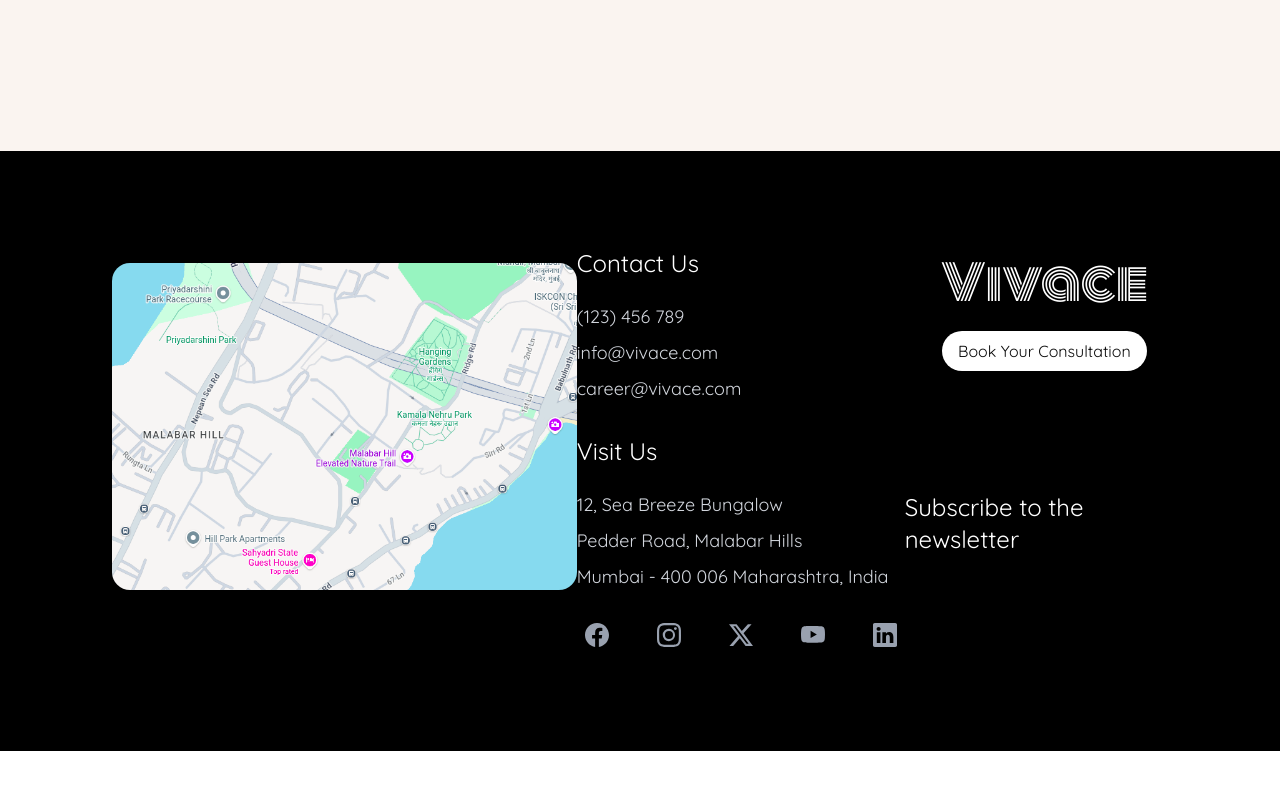
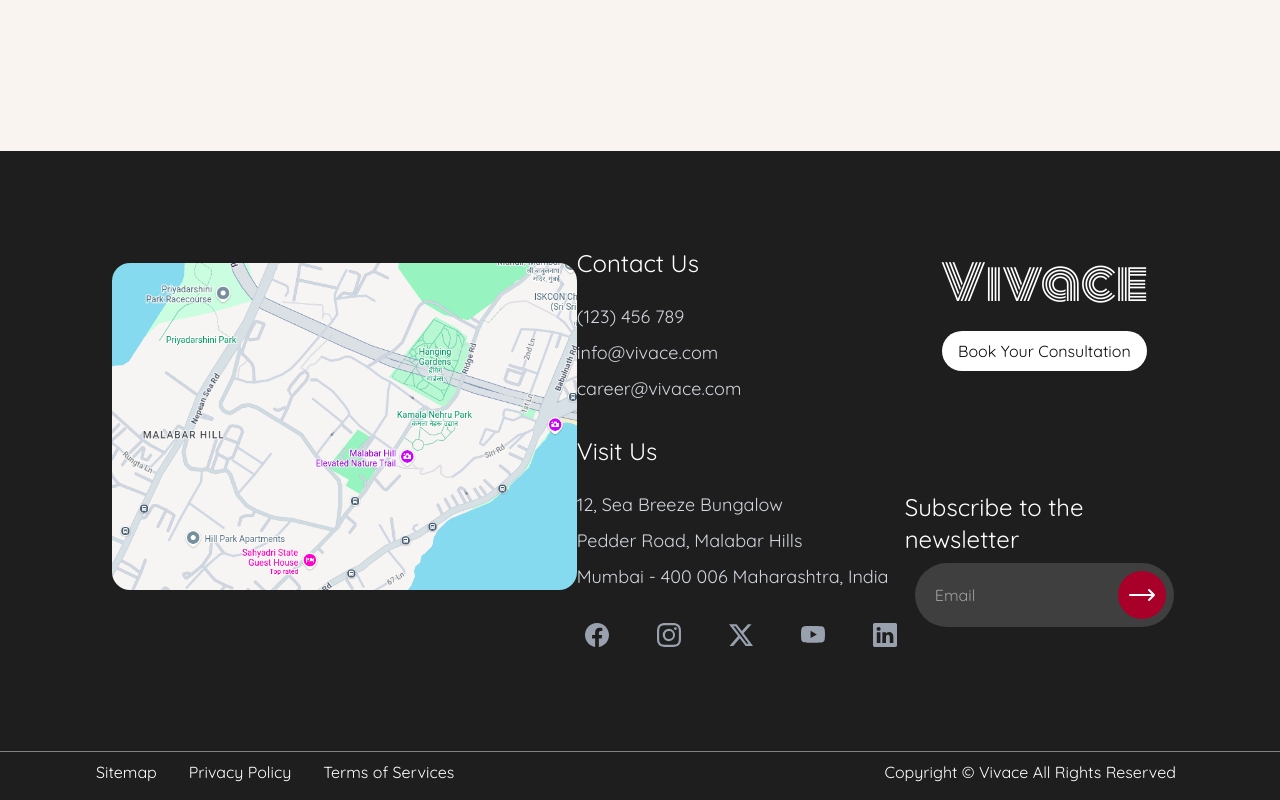
Before and after one commit to PRIME08012004/Vivace, a Next.js app: page / in a window 1280 px wide. Shown: the part 4119-4919 px from the top of the page. Before the commit the page ends 4870 px from the top, so only its background shows below. Built offline with nearby package versions, Linux system fonts and the light colour scheme.

Commit message:
fix:footer copyright

```diff
--- a/app/globals.css
+++ b/app/globals.css
@@ -13,6 +13,8 @@
   display: none;                /* Chrome/Safari */
 }
 @theme{
+  --color-gray-16:#1e1e1e;
+  --color-gray-15:#3f3f3f;
   --color-wcu-rose:#ba1338;
   --color-wcu-red:#a80028;
   --color-card-brown:#f4ede5;
--- a/components/Footer.tsx
+++ b/components/Footer.tsx
@@ -6,6 +6,7 @@ import YoutubeIcon from "./icons/youtube";
 import LinkedIcon from "./icons/linked";
 import { Monoton } from "next/font/google";
 import { cn } from "@/lib/utils";
+import Arrow from "./icons/arrowRight";
 
 const monoton = Monoton({
   weight: ["400"],
@@ -14,7 +15,7 @@ const monoton = Monoton({
 export default function Footer() {
   return (
     <>
-      <div className="bg-black w-full overflow-hidden flex justify-evenly p-24">
+      <div className="bg-gray-16 w-full overflow-hidden flex justify-evenly p-24">
         <div className="relative rounded-4xl">
           <Image
             src={"/image copy 5.png"}
@@ -63,16 +64,42 @@ export default function Footer() {
             <h1
               className={cn(
                 monoton.className,
-              " flex-1 flex justify-center items-center text-5xl py-3 text-white pb-6",
+                " flex-1  text-5xl py-3 text-white pb-6",
               )}
             >
               Vivace
             </h1>
-          <button className="bg-white rounded-full px-4 py-2 mb-30">Book Your Consultation</button>
+            <button className="bg-white hover:bg-gray-100 cursor-pointer rounded-full px-4 py-2 mb-30">
+              Book Your Consultation
+            </button>
 
             <h1 className="text-white text-2xl">Subscribe to the newsletter</h1>
+            <div className="flex justify-between m-2 p-2 bg-gray-15 rounded-full ">
+              <input
+                type="text"
+                placeholder="Email"
+                className="outline-none p-3 text-white"
+              />
+              <div className="rounded-full text-white bg-wcu-red hover:bg-wcu-rose p-2  ">
+                <Arrow />
               </div>
             </div>
+          </div>
+        </div>
+      </div>
+      <div className="w-full  bg-gray-16 ">
+        <hr className="border-t bg-[#5f5f5f] opacity-50" />
+        <div className="flex justify-between p-2 pl-24 pb-4">
+          <div className="flex gap-8 text-white ">
+            <h2 className="cursor-pointer">Sitemap</h2>
+            <h2 className="cursor-pointer">Privacy Policy</h2>
+            <h2 className="cursor-pointer">Terms of Services</h2>
+          </div>
+          <div className="flex justify-center text-white pr-24">
+             <h1>Copyright &copy; Vivace All Rights Reserved </h1>
+          </div>
+        </div>
+
       </div>
     </>
   );
```
Lines whose indentation alone changed are shown as unchanged.
